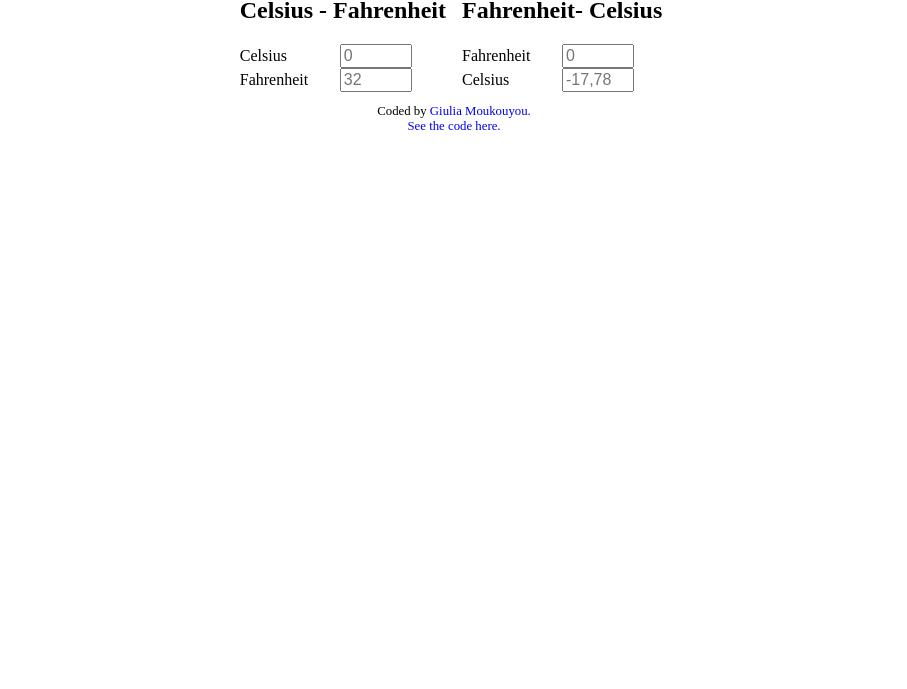
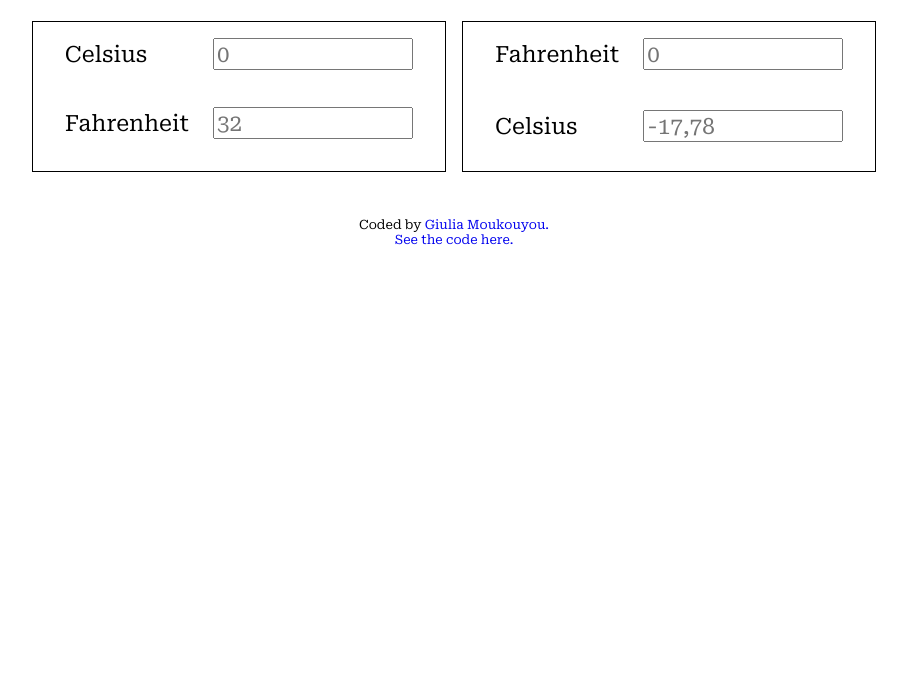
Before and after one commit to giuliadev95/Temperature_converter, a plain HTML site: page index.html in a window 1280 px wide. Shown: the part 111-800 px from the top of the page, without its empty margins (186-1093 px from the left). Drawn offline with Linux system fonts and the light colour scheme.

Commit message:
update the styles, remove the <h2>

```diff
--- a/index.html
+++ b/index.html
@@ -4,6 +4,9 @@
     <meta charset="UTF-8">
     <meta name="viewport" content="width=device-width, initial-scale=1.0">
     <title>Temperature Converter</title>
+    <link rel="preconnect" href="https://fonts.googleapis.com">
+<link rel="preconnect" href="https://fonts.gstatic.com" crossorigin>
+<link href="https://fonts.googleapis.com/css2?family=Roboto+Serif:ital,opsz,wght@0,8..144,100..900;1,8..144,100..900&display=swap" rel="stylesheet">
     <link rel="stylesheet" href="style.css">
 </head>
 <body>
@@ -15,26 +18,24 @@
         </header>
         <main>
             <div class="card">
-                <h2>Celsius - Fahrenheit</h2>
-                <form>
+                <form class="first-form">
                     <label for="celsius"> Celsius</label>
                     <input type="number" id="celsius" placeholder="0" value="" oninput="convert()"> <!-- Celsius ° -->
                 </form>
 
-                <form>
+                <form class="second-form">
                     <label for="fahrenheit">Fahrenheit</label>
-                    <input type="text" id="fahrenheit" placeholder="32" readonly>  <!-- Fahrenheit ° -->
+                    <input type="text" id="fahrenheit" class="temperature" placeholder="32" readonly>  <!-- Fahrenheit ° -->
                 </form>
             </div>
 
             <div class="card">
-                <h2>Fahrenheit- Celsius</h2>
-                <form>
+                <form class="first-form">
                     <label for="fahrenheit-1">Fahrenheit</label>
-                    <input type="number" id="fahrenheit-1" placeholder="0" value="" oninput="reverse()">
+                    <input type="number" id="fahrenheit-1"  class="temperature" placeholder="0" value="" oninput="reverse()">
                 </form>
 
-                <form>
+                <form class="second-form">
                     <label for="celsius-1">Celsius</label>
                     <input type="text" id="celsius-1" placeholder="-17,78" readonly>
                 </form>
--- a/style.css
+++ b/style.css
@@ -1,23 +1,36 @@
 
-/* Font-sizes */
+/* Typography */
+
+* {
+    font-family: "Roboto Serif", serif;
+}
+
+
 h1 {
 
-    font-size: 2rem;
+    font-size: calc(1.5rem + 2vw);
+    font-style: normal;
+    font-weight: 600;
     text-align: center;
 }
 
 
 h2 {
-    font-size: 1.5rem;
+    font-size: calc(1.25rem + 1.5vw);
+    font-style: normal;
+    font-weight: 500;
+}
+
+
+p { font-size: 0.8rem;
 }
 
 
 input, label {
-    font-size: 1rem;
-}
-
-
-p { font-size: 0.8rem;
+    font-size: calc(1rem + 0.5vw);
+    font-style: normal;
+    font-weight: 400;
+    text-align: left;
 }
 
 
@@ -27,6 +40,7 @@ p { font-size: 0.8rem;
     justify-items: center;
     justify-content: center;
     grid-template-rows: 0.2fr 1fr 0.5fr;
+
 }
 
 
@@ -36,8 +50,17 @@ main {
 }
 
 
+.card {
+    text-align: center;
+    border: 1px solid black;
+    padding: 1rem 2rem;
+
+}
+
+
 footer {
     text-align: center;
+    margin-top: 2rem;
 }
 
 
@@ -46,14 +69,29 @@ a {
 }
 
 
+.temperature, label {
+    margin-bottom: 1rem;
+}
+
+
 label {
     display: inline-block;
-    width:6rem;
+    width:9rem;
 }
 
 
 input {
-    width: 4rem;
+    width: 12rem;
+}
+
+
+.first-form {
+    margin-bottom: 0;
+}
+
+
+.second-form {
+    margin-top: 1.5rem;
 }
 
 /* media query */
```
